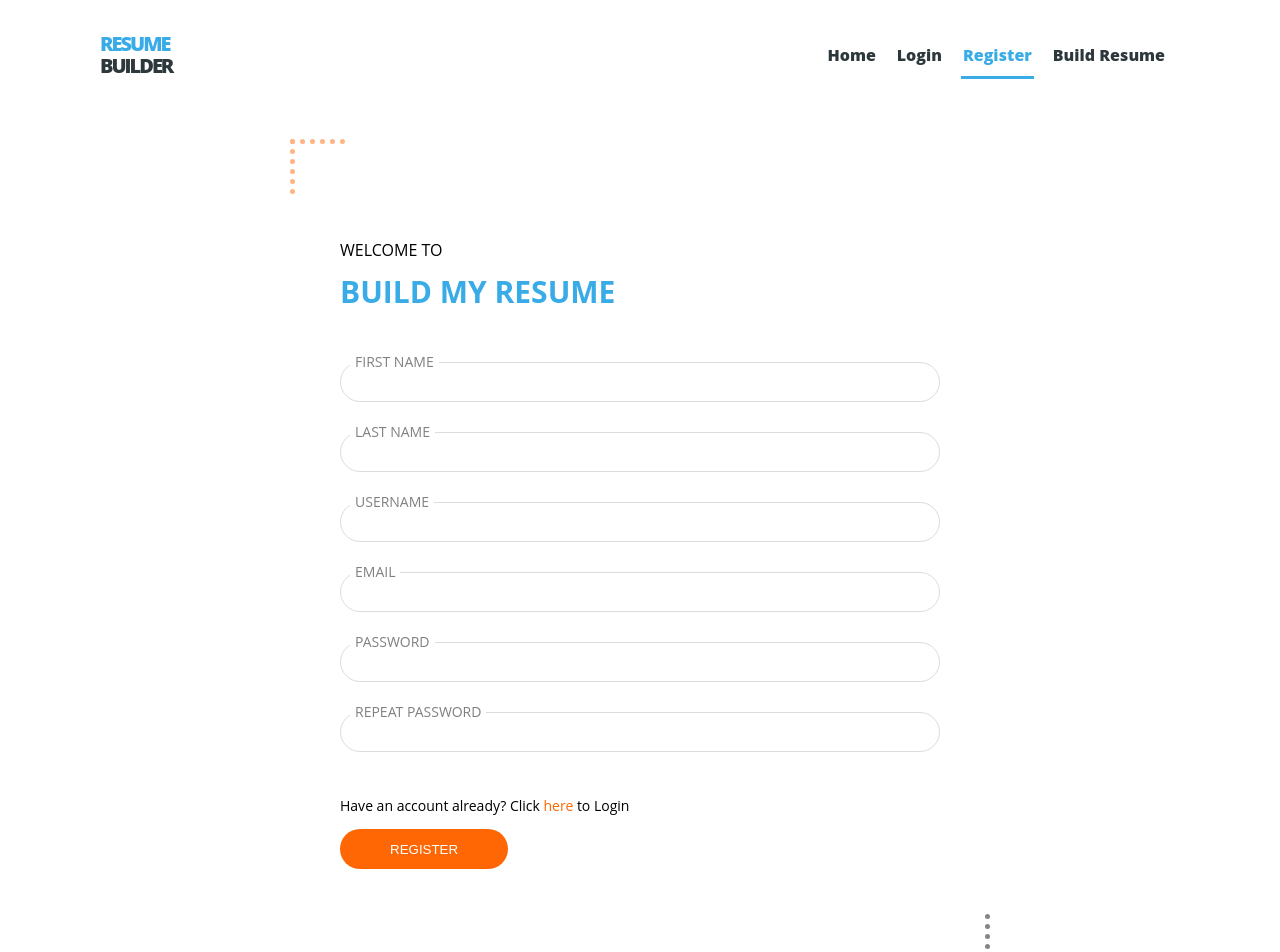
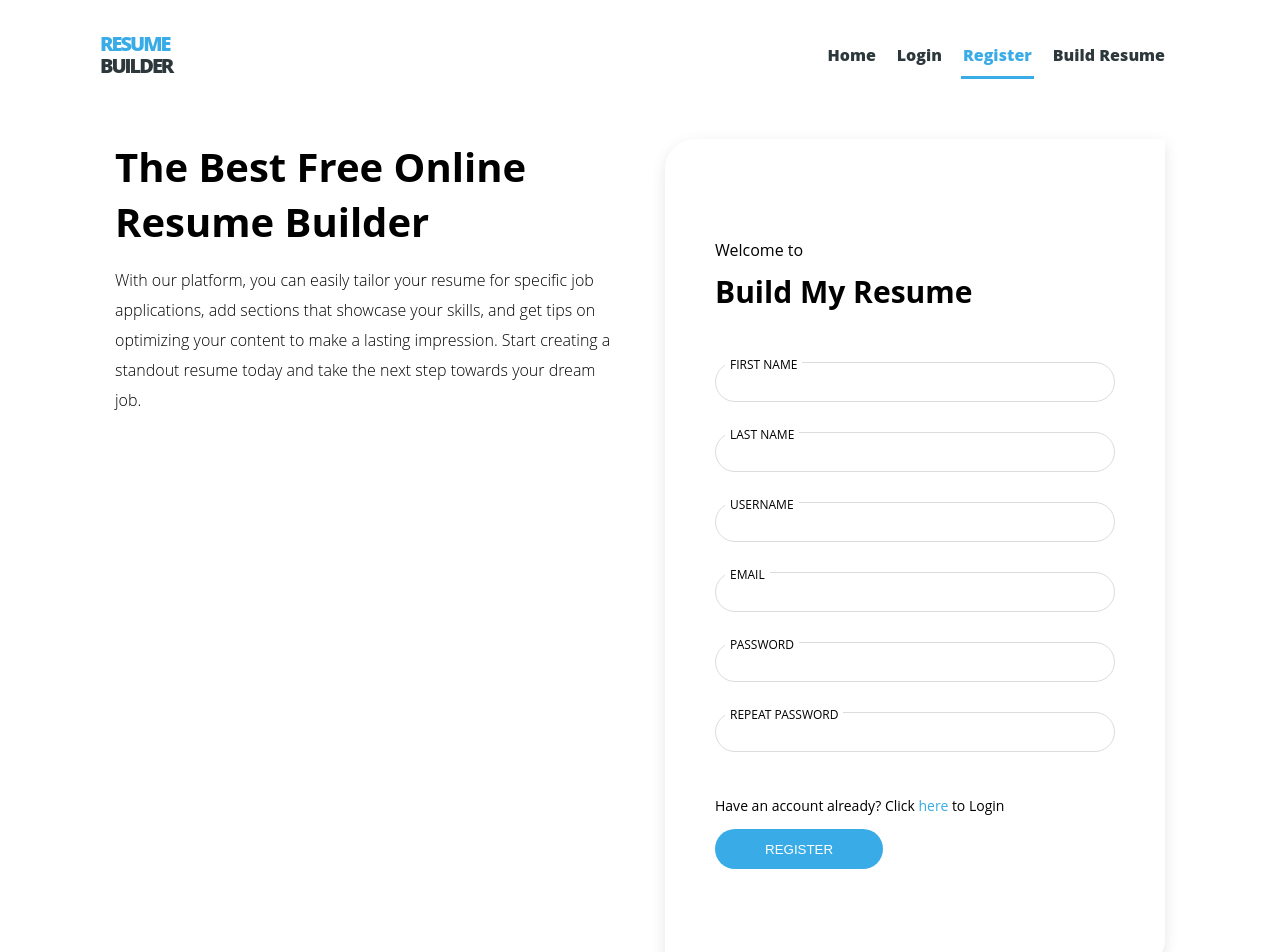
Before and after one commit to jorge20080/ResumeBuilder, a React (Vite) app in the folder frontend/: page /register in a window 1280 px wide. Shown: the top 952 px of the page. Built offline with nearby package versions, Linux system fonts and the light colour scheme.

Commit message:
Styling changes to forms

```diff
--- a/frontend/src/components/AuthenticationLayout/AuthenticationLayout.module.css
+++ b/frontend/src/components/AuthenticationLayout/AuthenticationLayout.module.css
@@ -2,7 +2,7 @@
     width: fit-content;
     display: flex;
     gap: 50px;
-    align-items: baseline;
+    /* align-items: baseline; */
 }
 .container aside{
     width: 500px;
--- a/frontend/src/components/CreateResumeForm/CreateResumeForm.tsx
+++ b/frontend/src/components/CreateResumeForm/CreateResumeForm.tsx
@@ -1,3 +1,4 @@
+import FormLayout from '../FormLayout/FormLayout';
 import styles from './CreateResumeForm.module.css';
 
 const CreateResumeForm = () =>{
--- a/frontend/src/components/LoginForm/LoginForm.module.css
+++ b/frontend/src/components/FormLayout/FormLayout.module.css
@@ -1,20 +1,21 @@
-.form_container{
+.container{
     position: relative;
+    width: 400px;
+    /* box-shadow: rgba(0, 0, 0, 0.35) 0px 5px 15px; */
+    box-shadow: rgba(0, 0, 0, 0.1) 0px 5px 15px;
     padding: 100px 50px;
-    width: 400px;
-    box-shadow: rgba(0, 0, 0, 0.35) 0px 5px 15px;
     border-radius: 30px 0 ;
     height: fit-content;
 }
-.heading{
+.container h1{
     text-transform: uppercase;
 }
-.form_container h2{
+.container h2{
     margin-top: 10px;
     margin-bottom: 50px;
     color: black;
 }
-.form_container input{
+.container input{
     width: 100%;
     box-sizing: border-box;
     height: 40px;
@@ -24,18 +25,18 @@
     background-color: rgba(255, 255, 255, 0.3);
     border-radius: 50px;
 }
-.form_container input:focus{
+.container input:focus{
     outline: 1px solid #39ace7;
 }
-.lform_container a{
+.container a{
     color: #39ace7;
     text-decoration: none;
 }
-.form_container p{
+.container p{
     font-size: 14px;
 }
 
-.form_container input[type="submit"]{
+.container input[type="submit"]{
     width: fit-content;
     padding-inline: 50px;
     border:none;
@@ -44,15 +45,13 @@
     margin: auto;
     background-color: #39ace7;
 }
-.form_container input[type="password"]{
-    margin-bottom: 0;
-}
-.form_container label{
+
+.container label{
     position: relative;
     display:block;
     color: black;
 }
-.form_container label span{
+.container label span{
     position: absolute;
     top: -6px;
     left: 10px;
--- /dev/null
+++ b/frontend/src/components/FormLayout/FormLayout.tsx
@@ -0,0 +1,14 @@
+import { ReactNode } from 'react';
+import styles from './FormLayout.module.css';
+
+type Props = {
+    children: ReactNode
+}
+const FormLayout = ({children}: Props) =>{
+    return (
+        <div className={styles.container}>
+            {children}
+        </div>
+    )
+}
+export default FormLayout;
--- a/frontend/src/components/LoginForm/LoginForm.tsx
+++ b/frontend/src/components/LoginForm/LoginForm.tsx
@@ -1,10 +1,11 @@
 import { Link } from 'react-router-dom';
-import styles from './LoginForm.module.css';
+import FormLayout from '../FormLayout/FormLayout';
 
 const LoginForm = () =>{
     return (
-        <form className={styles.form_container}>
-            <span className={styles.heading}>Welcome to <h2>Build My Resume</h2></span>
+        <FormLayout>
+            <form>
+                <span>Welcome to <h2>Build My Resume</h2></span>
                 <label>
                     <span>Username</span>
                     <input type="text"/>
@@ -17,6 +18,7 @@ const LoginForm = () =>{
                 <p>Don't have an account yet? Click <Link to="signup">here</Link></p>
                 <input type="submit" value="login"/>
             </form>
+        </FormLayout>
     )
 }
 export default LoginForm;
--- /dev/null
+++ b/frontend/src/components/RegisterForm/RegisterForm.tsx
@@ -0,0 +1,39 @@
+import { Link } from 'react-router-dom';
+import FormLayout from '../FormLayout/FormLayout';
+
+const RegisterForm = () =>{
+    return (
+        <FormLayout>
+            <form>
+                <span >Welcome to <h2>Build My Resume</h2></span>
+                <label>
+                    <span>First Name</span>
+                    <input type="text"/>
+                </label>
+                <label>
+                    <span>Last Name</span>
+                    <input type="text"/>
+                </label>
+                <label>
+                    <span>Username</span>
+                    <input type="text"/>
+                </label>
+                <label>
+                    <span>Email</span>
+                    <input type="email"/>
+                </label>
+                <label>
+                    <span>Password</span>
+                    <input type="password"/>
+                </label>
+                <label>
+                    <span>Repeat Password</span>
+                    <input type="password"/>
+                </label>
+                <p>Have an account already? Click <Link to="login">here</Link> to Login</p>
+                <input type="submit" value="register"/>
+            </form>
+        </FormLayout>
+    )
+}
+export default RegisterForm;
--- a/frontend/src/pages/CreateResume/CreateResume.module.css
+++ b/frontend/src/pages/CreateResume/CreateResume.module.css
@@ -21,7 +21,7 @@
 
 
 .section{
-    box-shadow: rgba(0, 0, 0, 0.35) 0px 5px 15px;
+    box-shadow: rgba(0, 0, 0, 0.1) 0px 5px 15px;
     padding: 20px 50px;
     width: 670px;
 }
--- a/frontend/src/pages/Register/Register.module.css
+++ b/frontend/src/pages/Register/Register.module.css
@@ -1,86 +1,7 @@
-.login_form{
-    max-width: 700px;
+.register_form{
+    padding-block: 50px;
+    min-height: calc(100vh - 450px);
+    max-width: 2000px;
     margin: auto;
-    padding-block: 50px;
-    min-height: calc(100vh - 50px);
-    box-sizing: border-box;
-    display: flex;
-    align-items: center;
+    width: fit-content;
 }
-.login_form form::before, .login_form form::after{
-    content:'';
-    width: 50px;
-    height: 50px;
-    position: absolute;
-}
-.login_form form::before{
-    border:5px dotted #fe67037c;
-    border-bottom: none;
-    border-right: none;
-    top: 0;
-    left:0;
-}
-.login_form form::after{
-    border:5px dotted rgba(0, 0, 0, 0.477);
-    border-top: none;
-    border-left:none;
-    bottom: 0;
-    right:0;
-}
-
-.login_form form{
-    position: relative;
-    width: 100%;
-    /* border:1px solid #fe6703; */
-    padding: 100px 50px;
-}
-.heading{
-    text-transform: uppercase;
-}
-.login_form h2{
-    margin-top: 10px;
-    margin-bottom: 50px;
-}
-.login_form input{
-    width: 100%;
-    box-sizing: border-box;
-    height: 40px;
-    margin-bottom: 30px;
-    border: 1px solid gainsboro;
-    border-radius: 50px;
-    padding-inline:15px;
-}
-.login_form input:focus{
-    outline: 1px solid #fe6703;
-}
-.login_form a{
-    color: #fe6703;
-    text-decoration: none;
-}
-.login_form p{
-    font-size: 14px;
-}
-.login_form input[type="submit"]{
-    width: fit-content;
-    padding-inline: 50px;
-    background-color: #fe6703;
-    border:none;
-    color: white;
-    text-transform: uppercase;
-    margin-bottom: 0;
-    margin: auto;
-}
-.login_form label{
-    position: relative;
-    display:block;
-    color: gray;
-}
-.login_form label span{
-    position: absolute;
-    top: -10px;
-    left: 10px;
-    background-color: white;
-    padding-inline: 5px;
-    text-transform: uppercase;
-    font-size: 14px;
-}
--- a/frontend/src/pages/Register/Register.tsx
+++ b/frontend/src/pages/Register/Register.tsx
@@ -1,39 +1,14 @@
-import { Link } from 'react-router-dom';
+import AuthenticationLayout from '../../components/AuthenticationLayout/AuthenticationLayout';
+import RegisterForm from '../../components/RegisterForm/RegisterForm';
 import styles from './Register.module.css';
 
 const Register = () =>{
     return (
-        <div className={styles.login_form}>
-            <form>
-                <span className={styles.heading}>Welcome to <h2>Build My Resume</h2></span>
-                <label>
-                    <span>First Name</span>
-                    <input type="text"/>
-                </label>
-                <label>
-                    <span>Last Name</span>
-                    <input type="text"/>
-                </label>
-                <label>
-                    <span>Username</span>
-                    <input type="text"/>
-                </label>
-                <label>
-                    <span>Email</span>
-                    <input type="email"/>
-                </label>
-                <label>
-                    <span>Password</span>
-                    <input type="password"/>
-                </label>
-                <label>
-                    <span>Repeat Password</span>
-                    <input type="password"/>
-                </label>
-                <p>Have an account already? Click <Link to="login">here</Link> to Login</p>
-                <input type="submit" value="register"/>
-            </form>
-        </div>
+        <main className={styles.register_form}>
+            <AuthenticationLayout>
+                <RegisterForm/>
+            </AuthenticationLayout>
+        </main>
     )
 }
 export default Register;
```
Lines whose indentation alone changed are shown as unchanged.
